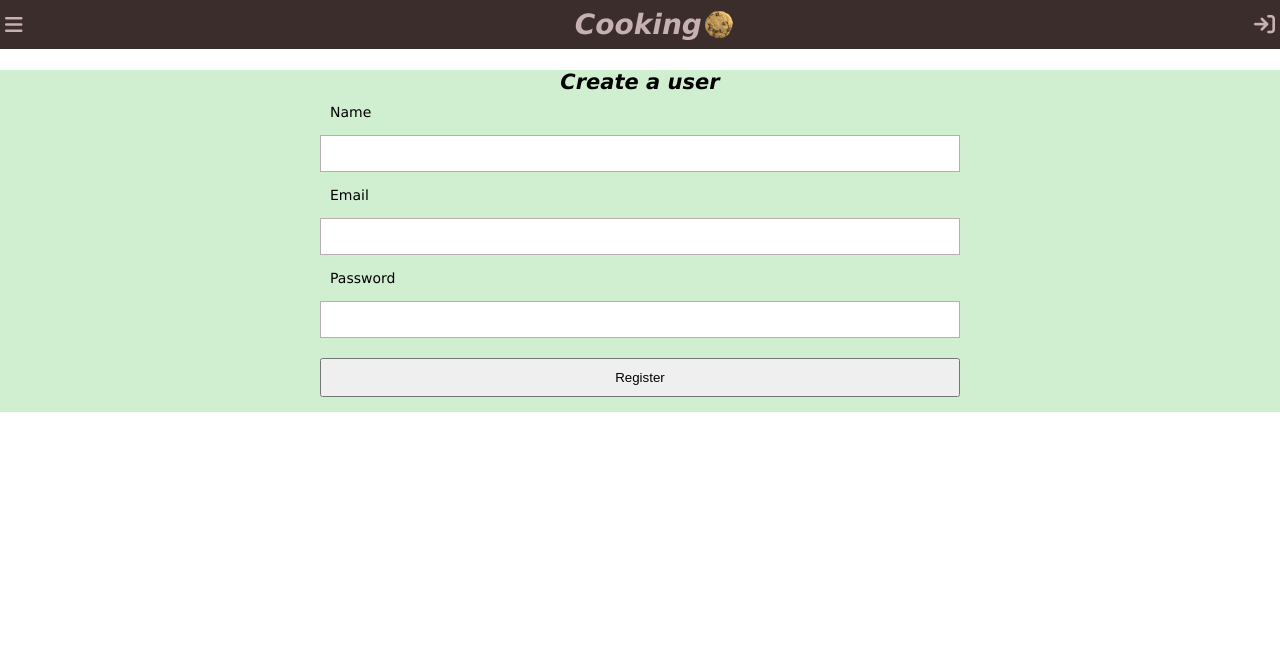
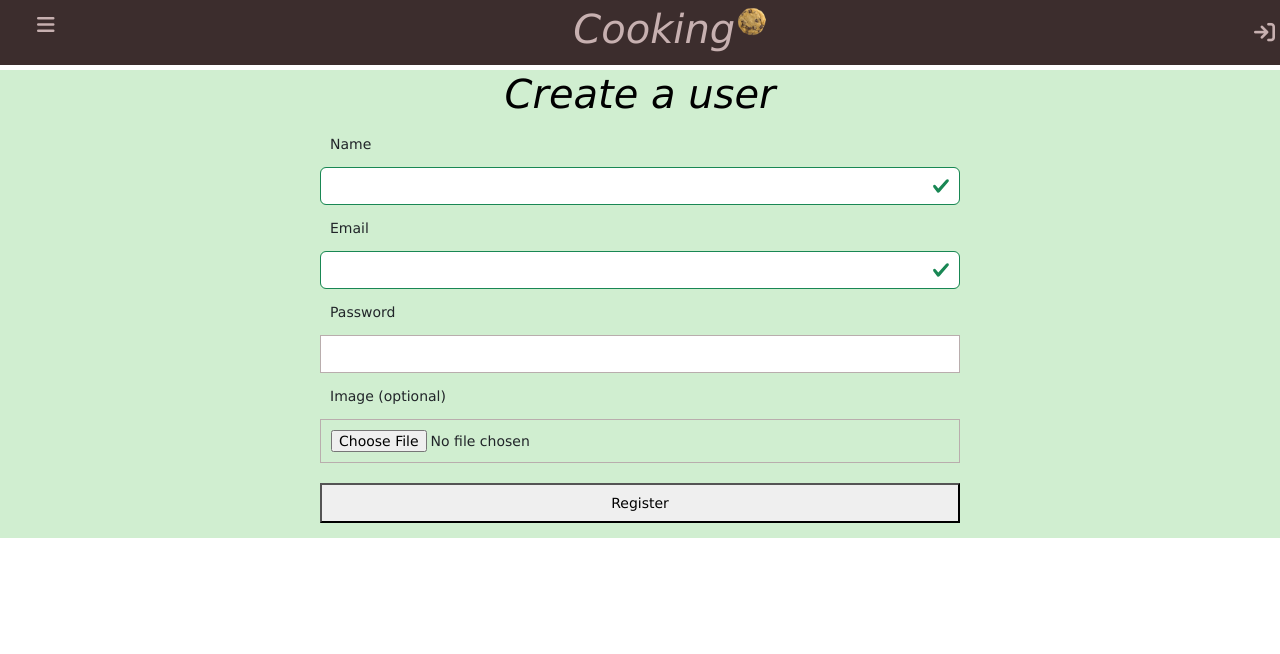
Before and after one commit to MartinZazpe/The-Good-Kitchen, a Node server app: page /user/register in a window 1280 px wide. Shown: the top 654 px of the page. Run offline with Node 20, Linux system fonts and the light colour scheme; some libraries are stand-ins or nearby versions.

Commit message:
user create and validations done

```diff
--- a/app.js
+++ b/app.js
@@ -5,7 +5,7 @@ var cookieParser = require('cookie-parser')
 var logger = require('morgan')
 const methodOverride = require('method-override')
 const session = require('express-session')
-const bcryptjs = require('bcryptjs')
+// const bcryptjs = require('bcryptjs')
 
 var indexRouter = require('./routes/index')
 var productsRouter = require('./routes/products')
--- a/controller/product-controller.js
+++ b/controller/product-controller.js
@@ -1,5 +1,4 @@
 // now it takes the input for ingredients and saves as a array perfectly, doesnt display yet.
-
 
 var fs = require('fs')
 var path = require('path')
--- a/controller/user-controller.js
+++ b/controller/user-controller.js
@@ -40,17 +40,18 @@ module.exports = {
             let newUSer = {
                 name: req.body.name,
                 email: req.body.email,
-                password: req.body.password//esto debo hashearlo
+                password: req.body.password,//esto debo hashearlo
+                file: req.file.filename
             }
             users.push(newUSer)
             writeUsersDb()
-            res.redirect("/recipes/list") // esto deberia cambiar, deberia reenviarlo a su perfil
+            res.redirect("/recipes/list") //cuando lo reenvie, deberia el usuario estar ya logeado.
         } else {
+            console.log(errors)
             res.render('register', {
-                errors: errors.array(),
-                old: req.body
+                errors: errors.mapped(),
+                oldData: req.body
             })
-            console.log(errors)
         }
     }
 }
--- a/data/users.json
+++ b/data/users.json
@@ -19,5 +19,11 @@
         "email": "mike123@gmail.com",
         "password": "test123",
         "image": ""
+    },
+    {
+        "name": "martin",
+        "email": "martinzazpe1@gmail.com",
+        "password": "12345678",
+        "file": "1653682191704_img.png"
     }
 ]
--- a/public/stylesheets/register.css
+++ b/public/stylesheets/register.css
@@ -1,16 +1,10 @@
-.errors-container {
-    display: flex;
-    flex-flow: wrap column;
-    align-items: center;
+.error-msg {
+    color: red;
+    padding: 10px;
 }
 
 .title {
     color: black !important;
-}
-
-.error-msg {
-    color: red;
-    padding: 20px;
 }
 
 .body-information {
--- a/views/register.ejs
+++ b/views/register.ejs
@@ -5,6 +5,10 @@
     <meta charset="UTF-8">
     <meta http-equiv="X-UA-Compatible" content="IE=edge">
     <meta name="viewport" content="width=device-width, initial-scale=1.0">
+    <!-- CSS only -->
+    <link href="https://cdn.jsdelivr.net/npm/bootstrap@5.2.0-beta1/dist/css/bootstrap.min.css" rel="stylesheet" integrity="sha384-0evHe/X+R7YkIZDRvuzKMRqM+OrBnVFBL6DOitfPri4tjfHxaWutUpFmBp4vmVor" crossorigin="anonymous">
+    <!-- JavaScript Bundle with Popper -->
+    <script src="https://cdn.jsdelivr.net/npm/bootstrap@5.2.0-beta1/dist/js/bootstrap.bundle.min.js" integrity="sha384-pprn3073KE6tl6bjs2QrFaJGz5/SUsLqktiwsUTF55Jfv3qYSDhgCecCxMW52nD2" crossorigin="anonymous"></script>
     <link rel='stylesheet' href='/stylesheets/style.css' />
     <link rel='stylesheet' href='/stylesheets/register.css' />
     <script src="https://kit.fontawesome.com/ae0153af6c.js" crossorigin="anonymous"></script>
@@ -16,25 +20,38 @@
         <section class="main-section">
             <div class="body-information">
                 <h1 class="title">Create a user</h1>
-                <div class="errors-container">
-                    <% if (locals.errors) { %>
-                        <% errors.forEach(error=>{ %>
-                            <p class="error-msg">
-                                <%=error.msg %>
-                            </p>
-                            <% }) %>
-                                <% } %>
-                </div>
+
+
+
+
 
                 <div class="form-container">
-                    <form action="/user/register" method="POST">
+                    <form action="/user/register" enctype="multipart/form-data" method="POST">
                         <label for="name">Name</label>
-                        <input type="text" name="name" value="<%= locals.old && old.name ? old.name : '' %>">
-                        <label for="email">Email</label>
-                        <input type="email" name="email" value="<%= locals.old && old.name ? old.name : '' %>">
-                        <label for="password">Password</label>
-                        <input type="password" name="password">
-                        <button type="submit">Register</button>
+                        <% if (locals.errors && errors.name) { %>
+                            <div class="error-msg">
+                                <%=errors.name.msg%>
+                            </div>
+                            <% } %>
+                                <input type="text" name="name" class="<%= locals.errors && errors.name ? 'form-control is-invalid ' : 'form-control is-valid' %>" value="<%=locals.oldData && oldData.name ? oldData.name : '' %>">
+                                <label for="email">Email</label>
+                                <% if (locals.errors && errors.email) { %>
+                                    <div class="error-msg">
+                                        <%=errors.email.msg%>
+                                    </div>
+                                    <% } %>
+                                        <input type="email" name="email" class="<%= locals.errors && errors.email ? 'form-control is-invalid ' : 'form-control is-valid' %>" id="validationCustom01" value="<%= locals.oldData && oldData.email ? oldData.email : "" %>">
+
+                                        <label for="password">Password</label>
+                                        <% if (locals.errors && errors.password) { %>
+                                            <div class="error-msg">
+                                                <%=errors.password.msg%>
+                                            </div>
+                                            <% } %>
+                                                <input type="password" name="password">
+                                                <label for=" image">Image (optional)</label>
+                                                <input type="file" name="image">
+                                                <button type="submit">Register</button>
                     </form>
                 </div>
 
```
Also changed, not shown: middlewares/userImage.js (added, +15 -0 lines), routes/users.js (+11 -2 lines).
